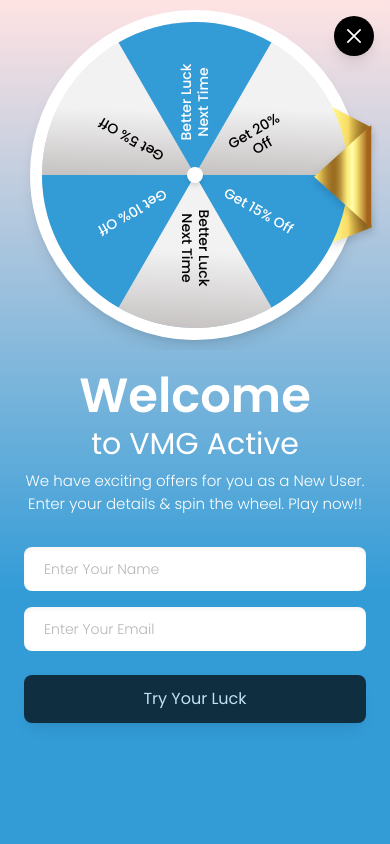
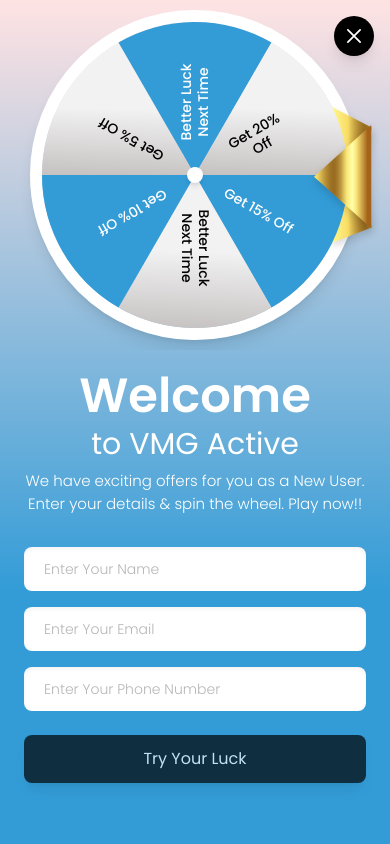
Before and after one commit to shailup50/vmg, a Next.js app: page / in a window 390 px wide. Shown: the top 844 px of the page. Built offline with nearby package versions, Linux system fonts and the light colour scheme.

Commit message:
wheel design spin new add phone number field

```diff
--- a/src/app/components/home/SpinWheelPopup.js
+++ b/src/app/components/home/SpinWheelPopup.js
@@ -27,6 +27,7 @@
     const [open, setOpen] = useState(false);
     const [name, setName] = useState("");
     const [email, setEmail] = useState("");
+    const [phone, setPhone] = useState("");
     const [rotation, setRotation] = useState(0);
     const [spinning, setSpinning] = useState(false);
     const [result, setResult] = useState(null);
@@ -40,7 +41,7 @@
     }, []);
 
     const spinWheel = () => {
-        if (spinning || !name || !email) return;
+        if (spinning || !name || !email || !phone) return;
 
         const index = Math.floor(Math.random() * SEGMENTS.length);
 
@@ -220,13 +221,24 @@
                                             font-light
                                             placeholder:text-[#B6B6B6]"
                                         />
+                                        <input
+                                            type="tel"
+                                            placeholder="Enter Your Phone Number"
+                                            value={phone}
+                                            onChange={(e) => setPhone(e.target.value)}
+                                            className="w-full px-5 py-3 md:py-4 rounded-lg border-none outline-none text-black text-sm md:text-base shadow-inner
+                                            bg-white
+                                            font-light
+                                            placeholder:text-[#B6B6B6]"
+                                        />
+
 
 
 
 
                                         <button
                                             onClick={spinWheel}
-                                            disabled={!name || !email}
+                                            disabled={!name || !email || !phone}
                                             className="w-full bg-black hover:bg-[#1d2939] text-white font-normal py-3 md:py-4 rounded-lg transition-colors shadow-lg mt-2 disabled:opacity-70 disabled:cursor-not-allowed"
                                         >
                                             Try Your Luck
```
